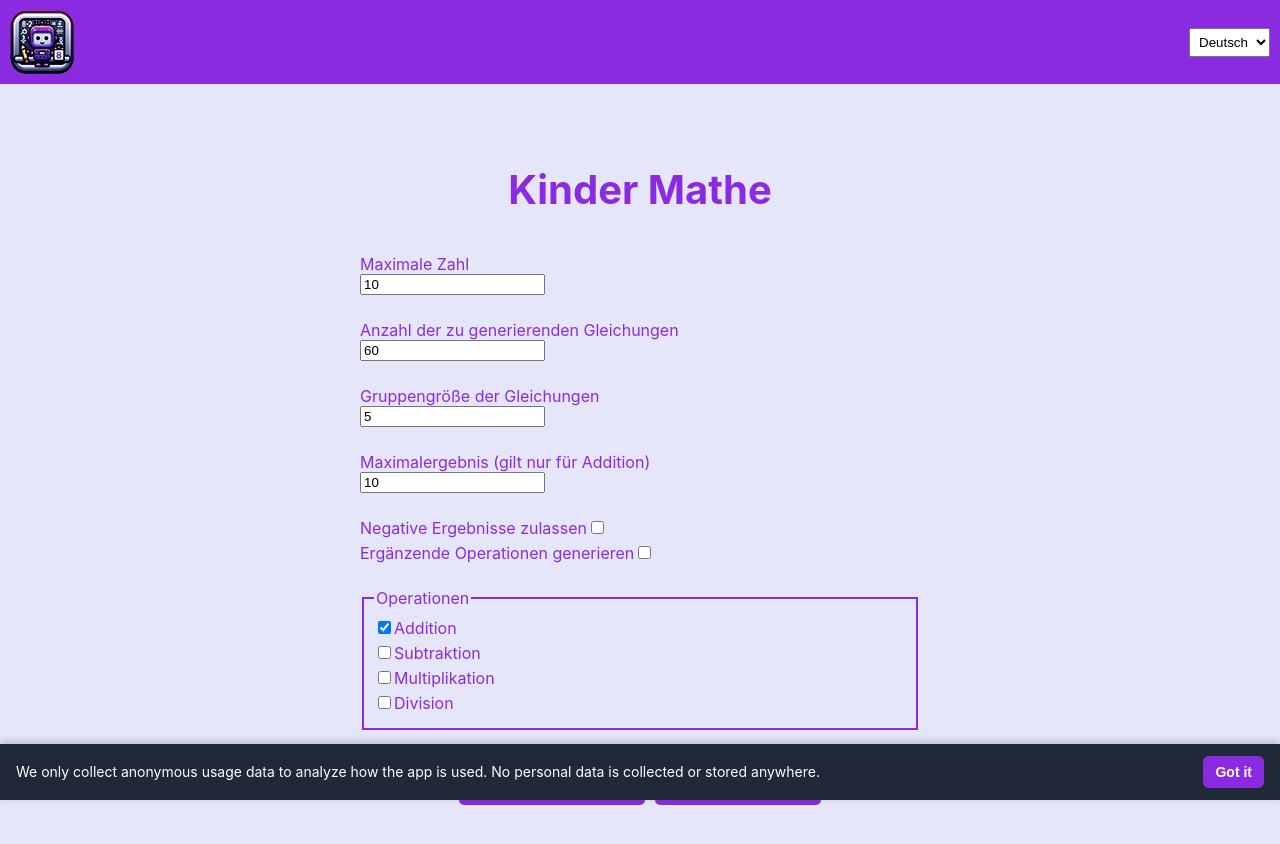
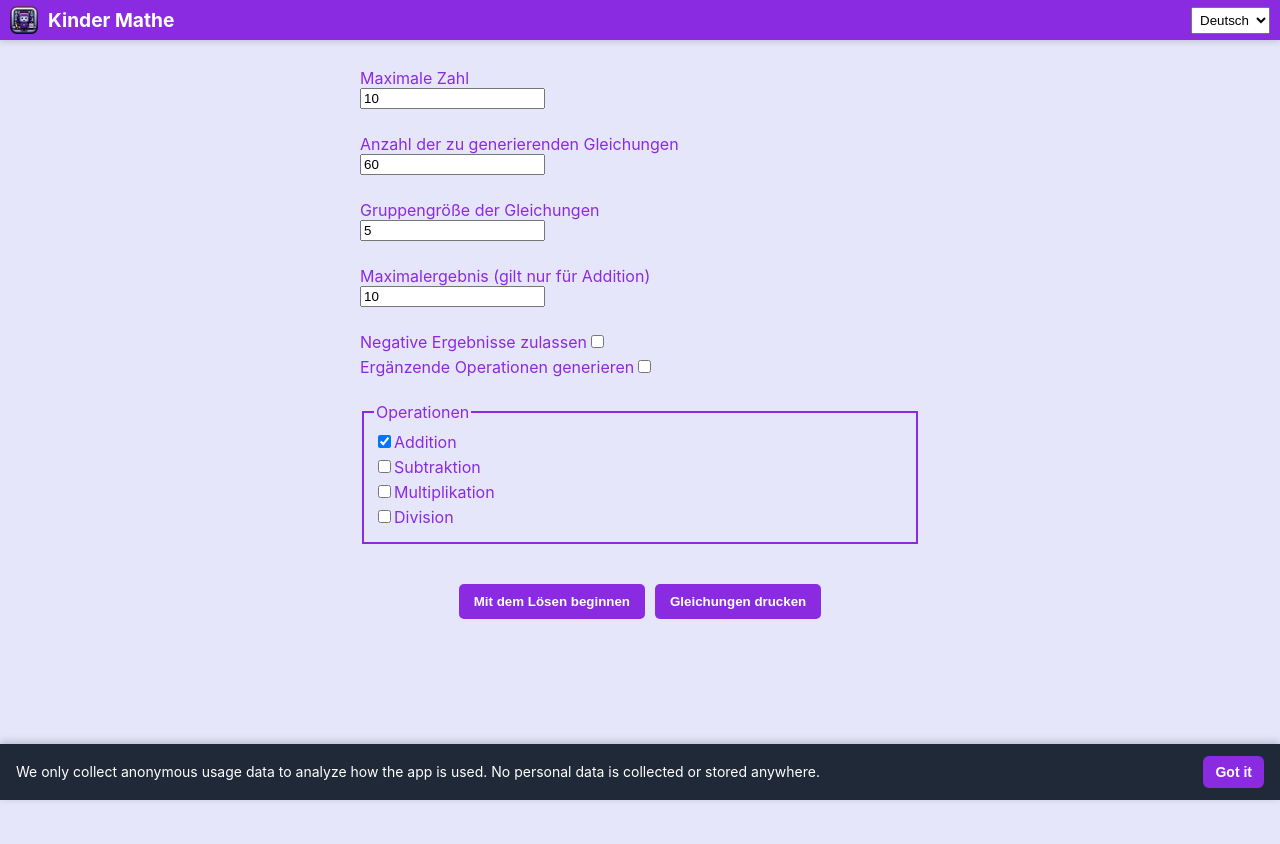
Before and after one commit to ashajjar/kids-math-app, a React (Create React App) app: page / in a window 1280 px wide. Shown: the top 844 px of the page. Built offline with nearby package versions, Linux system fonts and the light colour scheme.

Commit message:
Made Header sticky with adjusted padding, styles, and shadow; grouped logo and title; moved StartScreen title into Header; updated layout and spacing for consistency.

```diff
--- a/src/components/Header.js
+++ b/src/components/Header.js
@@ -13,7 +13,10 @@ function Header() {
 
     return (
         <header>
-            <img src={logo} alt="Logo"/>
+            <div className="brand">
+                <img src={logo} alt="Logo"/>
+                <h1>{t('startScreen.title')}</h1>
+            </div>
             <select value={i18n.language} onChange={(e) => changeLanguage(e.target.value)}>
                 <option value="en">English</option>
                 <option value="de">Deutsch</option>
--- a/src/components/StartScreen.js
+++ b/src/components/StartScreen.js
@@ -115,7 +115,6 @@ function StartScreen(props) {
 
     return (
         <div className="start-screen">
-            <h1>{t('startScreen.title')}</h1>
             <div className="form-container">
                 <form onSubmit={handleSubmit}>
                     <label>
--- a/src/styles/Header.css
+++ b/src/styles/Header.css
@@ -1,18 +1,36 @@
 /* Header.css */
 
 header {
+    position: sticky;
+    top: 0;
+    z-index: 1000;
+
     display: flex;
-    justify-content: space-between; /* This will separate the title and the dropdown */
+    justify-content: space-between; /* Keep brand on the left, language select on the right */
     align-items: center;
-    padding: 10px;
+    padding: 6px 10px; /* thinner header */
     background-color: #8A2BE2; /* Adjust the color as per your theme */
     color: white;
+    box-shadow: 0 2px 6px rgba(0,0,0,0.15); /* subtle separation when sticky */
+}
+
+/* Group logo and title on the left */
+header .brand {
+    display: flex;
+    align-items: center;
+    gap: 10px; /* space between logo and title */
+}
+
+header img {
+    height: 28px; /* thinner logo */
+    width: auto;
 }
 
 header h1 {
-    margin: 0; /* Keeps the title aligned to the left */
+    margin: 0; /* No extra spacing so it sits next to the logo */
+    font-size: 1.2rem; /* thinner title */
 }
 
 header select {
-    padding: 5px;
+    padding: 4px; /* slightly smaller control */
 }
--- a/src/styles/StartScreen.css
+++ b/src/styles/StartScreen.css
@@ -9,8 +9,9 @@
     display: flex; /* Enable Flexbox */
     flex-direction: column; /* Stack children vertically */
     align-items: center; /* Center children horizontally */
-    justify-content: center; /* Center children vertically */
-    height: 100vh; /* Make the container fill the full viewport height */
+    justify-content: flex-start; /* Start content near the header */
+    min-height: 100vh; /* Ensure background fills screen without forcing vertical centering */
+    padding-top: 8px; /* Small space below sticky header */
     background-color: #E6E6FA; /* Light violet background */
 }
 
```
